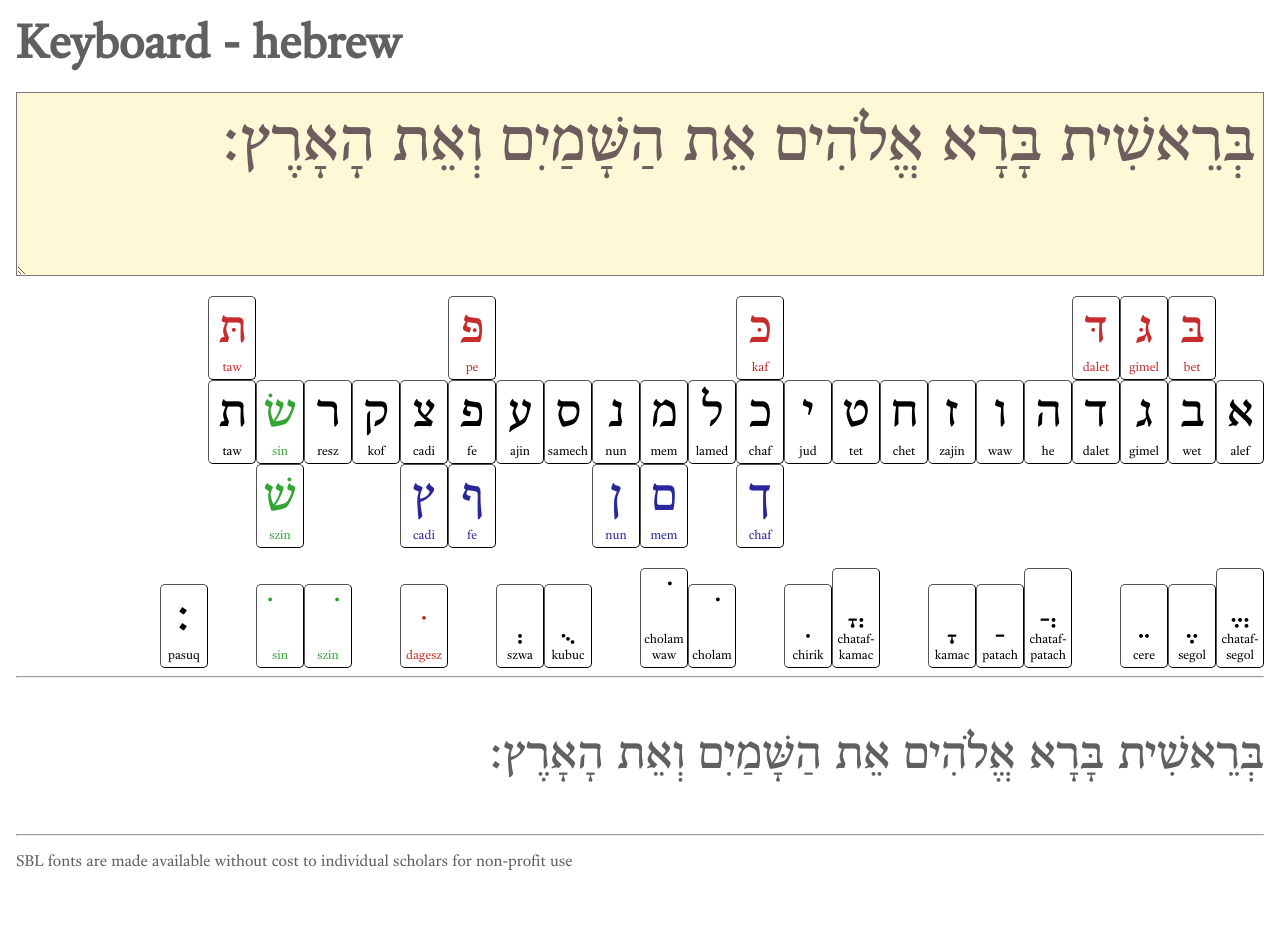
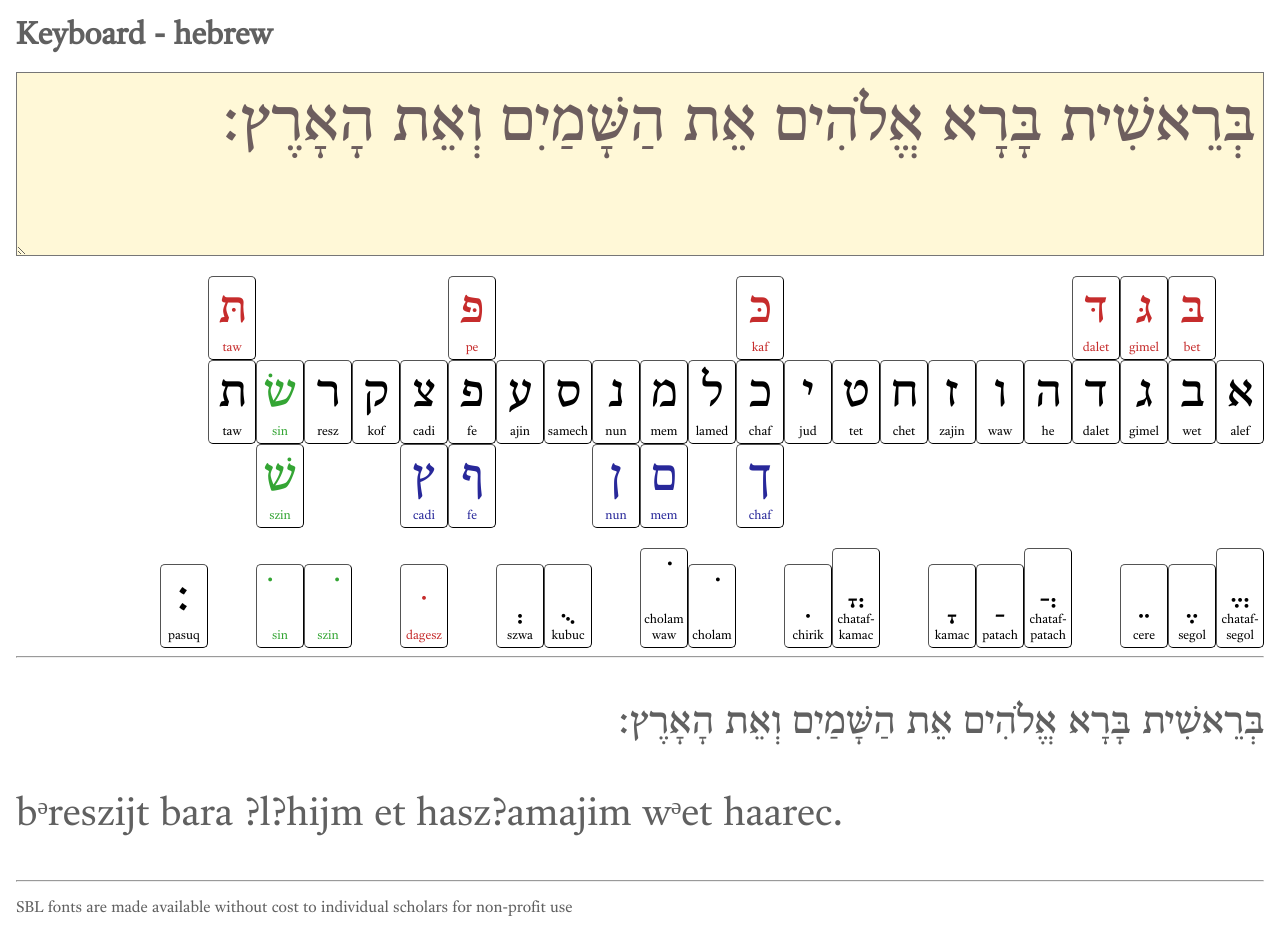
Before and after one commit to gedeonix/hebrew, a website: page public/keyboard.html in a window 1280 px wide. Before the commit the page ends 888 px from the top, so only its background shows below. Drawn offline with nearby package versions, Linux system fonts and the light colour scheme.

Commit message:
add keyboard demo (4)

```diff
--- a/package.json
+++ b/package.json
@@ -1,6 +1,6 @@
 {
   "name": "@gedeonix/hebrew",
-  "version": "0.0.2",
+  "version": "0.0.3",
   "description": "",
   "main": "index.js",
   "scripts": {
--- a/public/css/style.css
+++ b/public/css/style.css
@@ -31,7 +31,7 @@ html {
 
 /* CONTENT */
 h1 {
-    font-size: 3rem;
+    font-size: 2rem;
     margin-top: 1rem;
     margin-bottom: 1rem;
 }
@@ -103,5 +103,5 @@ body {
 }
 
 .text {
-    font-size: 3rem;
+    font-size: 2.5rem;
 }
--- a/public/keyboard.html
+++ b/public/keyboard.html
@@ -129,12 +129,14 @@
 
     <hr>
     <p dir="rtl" class="text">{{text}}</p>
+    <p class="text">{{translate()}}</p>
     <hr>
     <p>SBL fonts are made available without cost to individual scholars for non-profit use</p>
   </div>
 </div>
 <script defer src="https://unpkg.com/vue@next"></script>
 <script type="module">
+    import { transcript } from '../src/transcript.js'
     Vue.createApp({
         data() {
             return {
@@ -145,6 +147,9 @@
             key(key) {
                 this.$refs.out.focus()
                 document.execCommand('insertText', false, key)
+            },
+            translate() {
+                return transcript(this.text)
             }
         }
     }).mount('#app')
--- a/src/transcript.js
+++ b/src/transcript.js
@@ -115,7 +115,7 @@ const code = {
 
 const re = new RegExp(Object.keys(code).join("|"), "gi");
 
-function transcript(str) {
+export function transcript(str) {
   return str.replace(re, (i, index, text) => {
     let last = index === text.length - 1
     let value = code[i];
@@ -126,5 +126,3 @@ function transcript(str) {
     return value || i;
   });
 }
-
-module.exports = transcript;
```
